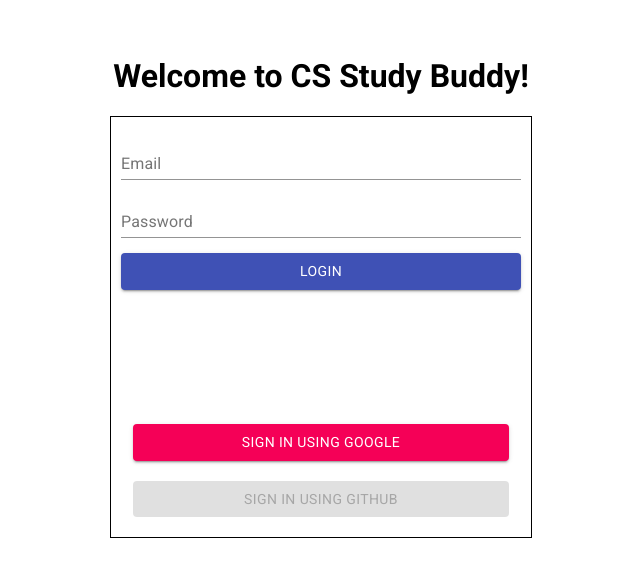
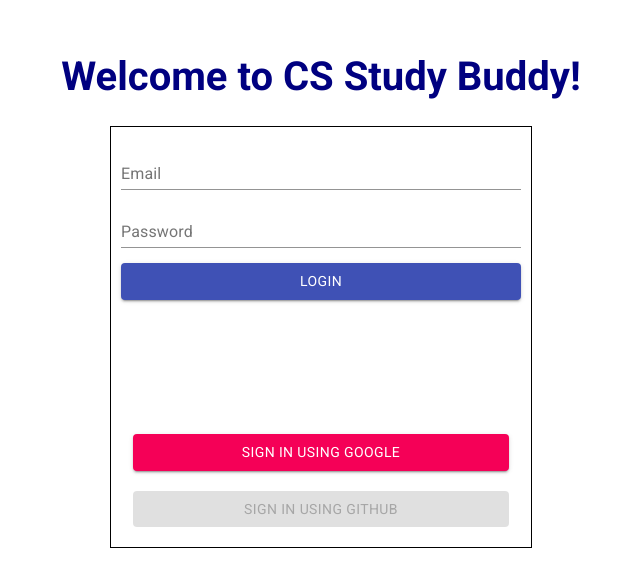
Before and after one commit to ftri-4-squirtle/codesmith-study-buddy, a React app: page / in a window 1280 px wide. Shown: the part 101-688 px from the top of the page, without its empty margins (319-959 px from the left). Built offline with nearby package versions, Linux system fonts and the light colour scheme.

Commit message:
update header

```diff
--- a/src/components/Login.jsx
+++ b/src/components/Login.jsx
@@ -19,13 +19,13 @@ export default function Login() {
 		},
 		validationSchema: validationSchema,
 		onSubmit: (values) => {
-			alert(JSON.stringify(values, null, 2));
+			alert('Please use Google OAuth');
 		},
 	});
 
 	return (
 		<div className={styles.mainContainer}>
-			<h1>Welcome to CS Study Buddy!</h1>
+			<h1 className={styles.mainHeader}>Welcome to CS Study Buddy!</h1>
 			<section className={styles.loginContainer}>
 				<form onSubmit={formik.handleSubmit} className={styles.form}>
 					<div>
--- a/src/components/Login.module.css
+++ b/src/components/Login.module.css
@@ -4,6 +4,11 @@
 	align-items: center;
 	justify-content: center;
 	height: 95vh;
+}
+
+.mainHeader {
+	font-size: 40px;
+	color: navy;
 }
 
 .loginContainer {
```
